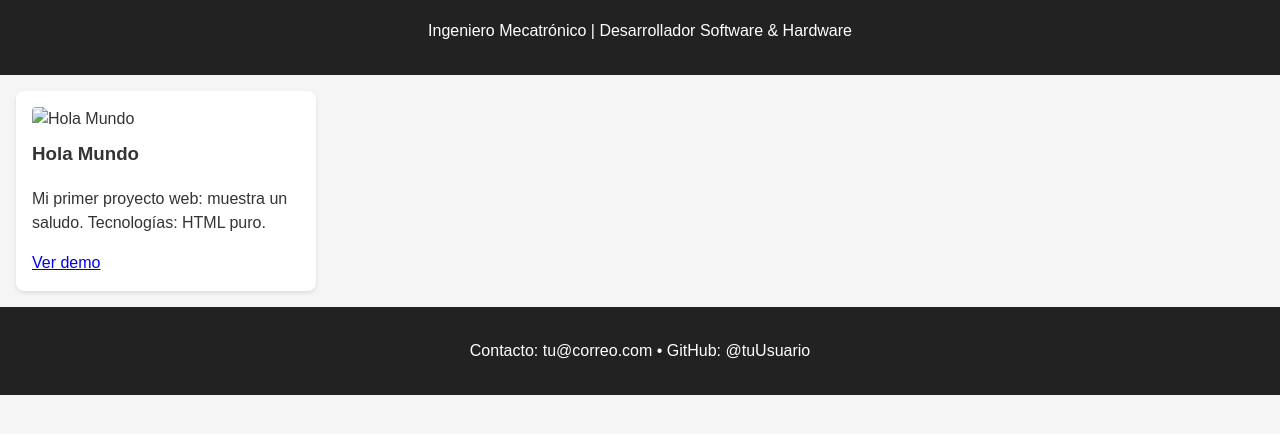
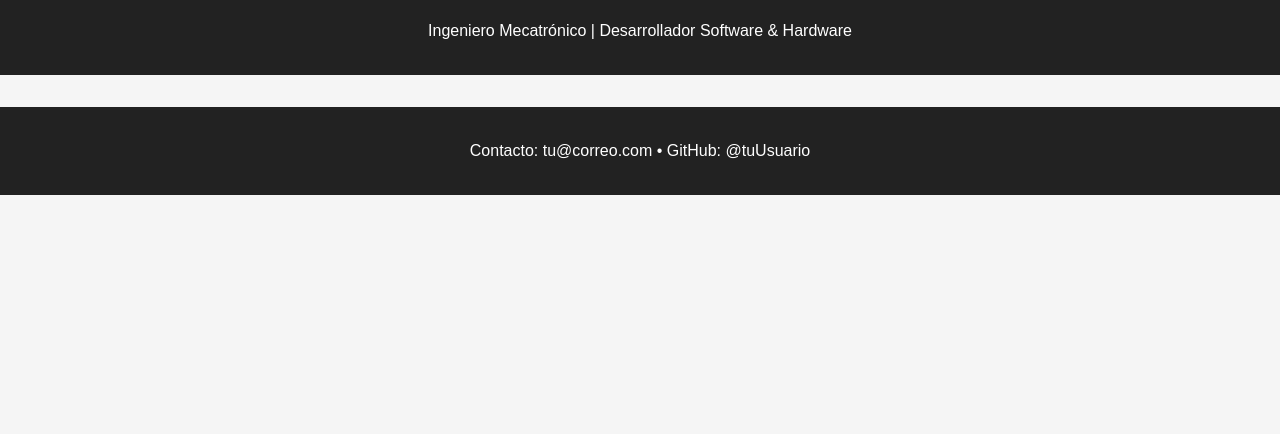
Before and after one commit to JuanPa2023/Portfolio, a plain HTML site: page index.html in a window 1280 px wide. Shown: the part 88-522 px from the top of the page. Drawn offline with Linux system fonts and the light colour scheme.

Commit message:
Update index.html

```diff
--- a/index.html
+++ b/index.html
@@ -12,12 +12,7 @@
     <p>Ingeniero Mecatrónico | Desarrollador Software & Hardware</p>
   </header>
   <main id="projects">
-    <section class="project-card">
-      <img src="projects/hello-world/screenshot.png" alt="Hola Mundo">
-      <h3>Hola Mundo</h3>
-      <p>Mi primer proyecto web: muestra un saludo. Tecnologías: HTML puro.</p>
-      <a href="projects/hello-world/hello.html" target="_blank">Ver demo</a>
-    </section>
+    <!-- Aquí irán las tarjetas de proyectos -->
   </main>
   <footer>
     <p>Contacto: tu@correo.com • GitHub: @tuUsuario</p>
```
